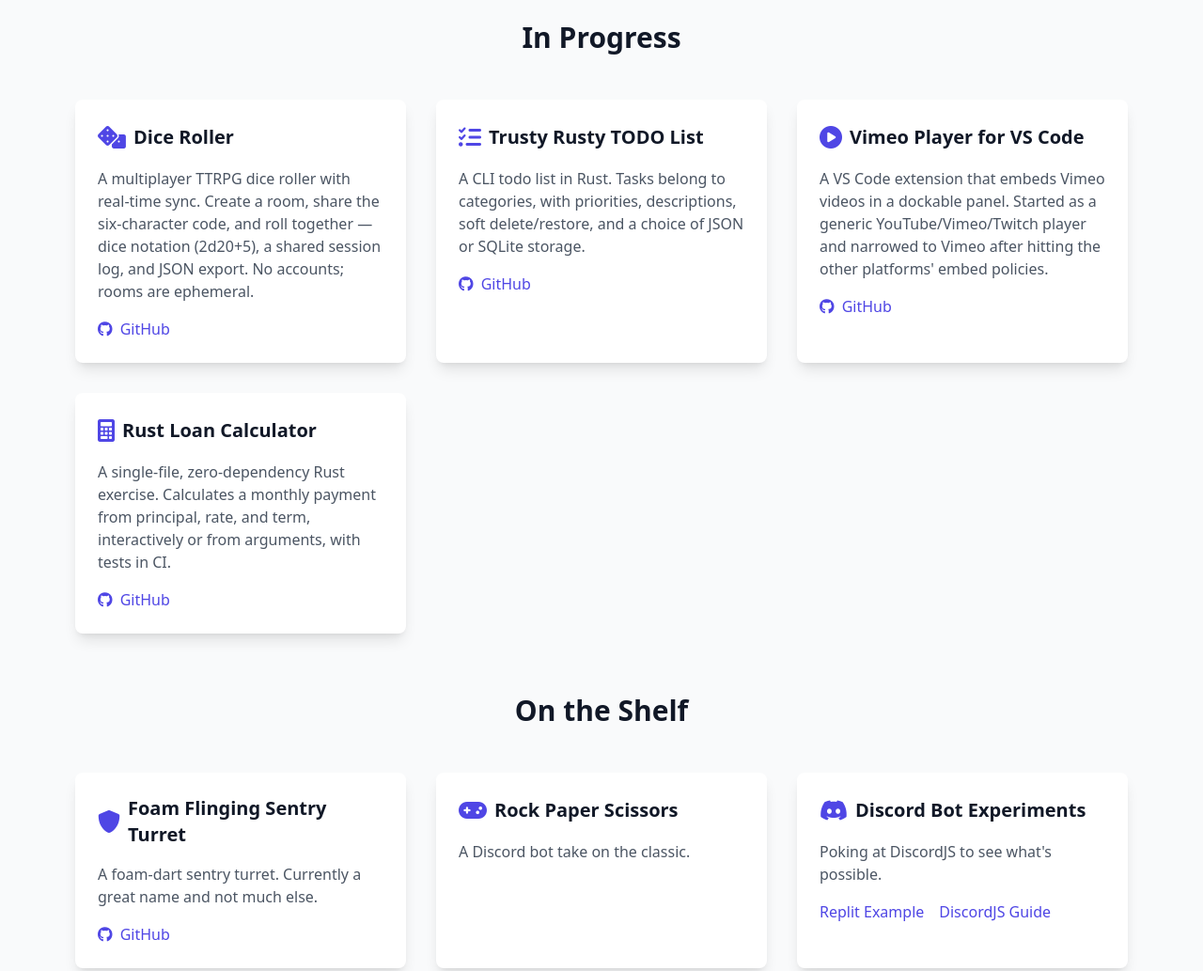
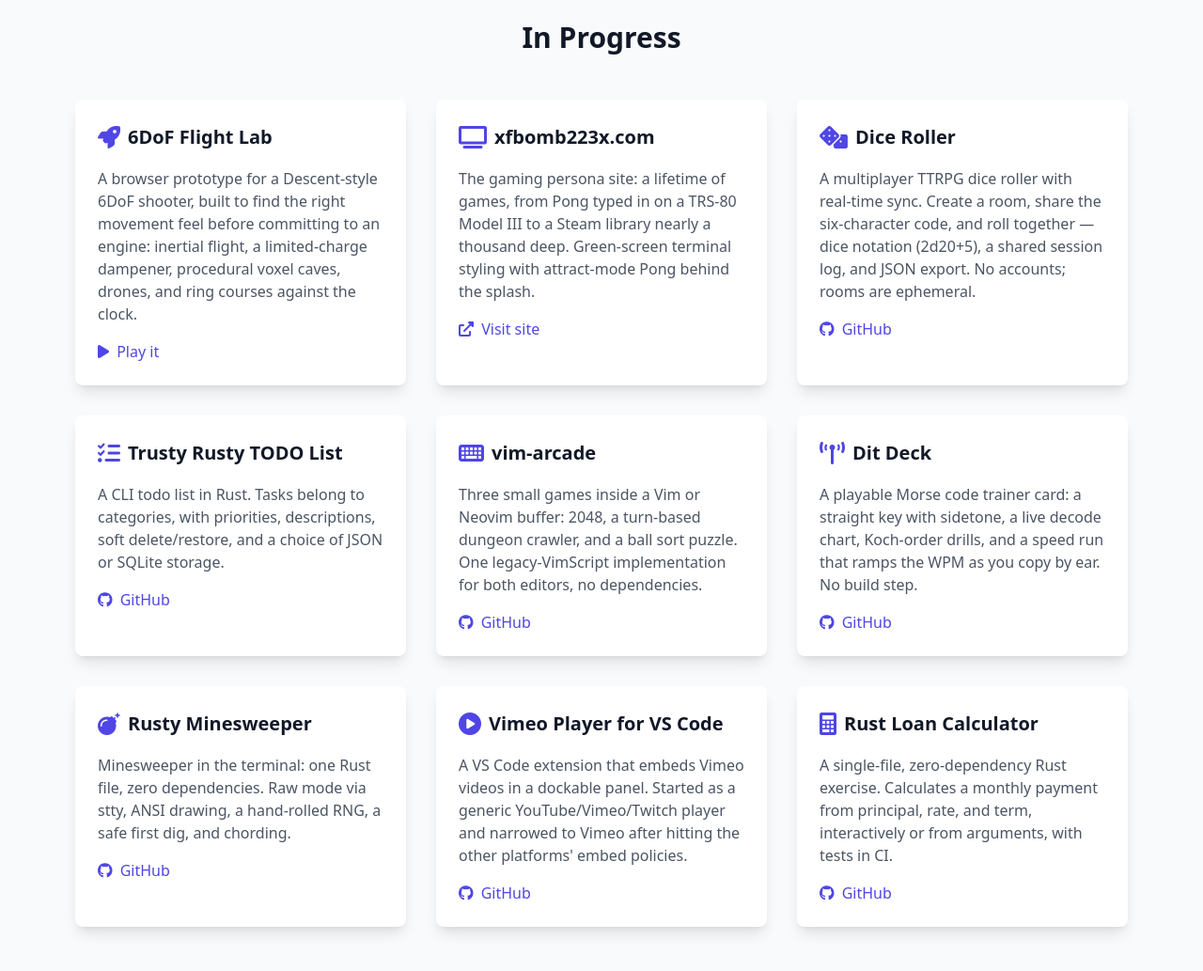
Before and after one commit to Bombing-Around/bombing-around.github.io, a plain HTML site: page index.html in a window 1280 px wide. Shown: the part 920-1953 px from the top of the page at 94% size. Drawn offline with nearby package versions, Linux system fonts and the light colour scheme.

Commit message:
docs: add 6dof flight lab, xfbomb223x.com, vim-arcade, dit deck and rusty minesweeper
Five projects shipped since the last refresh and were missing from the
project list. 6DoF Flight Lab and xfbomb223x.com link their live sites
only, since both repos are private; the other three link their repos.
The list stays in sync across the org profile and bombing-around.github.io.

Co-Authored-By: Claude Opus 5.5 <noreply@anthropic.com>
Claude-Session: https://claude.ai/code/session_01SRCyYevuhMe4W5pcueWgHk

```diff
--- a/index.html
+++ b/index.html
@@ -71,6 +71,44 @@
     <div id="projects" class="max-w-6xl mx-auto px-4 py-16">
         <h2 class="text-3xl font-extrabold text-gray-900 text-center mb-12">In Progress</h2>
         <div class="grid grid-cols-1 md:grid-cols-2 lg:grid-cols-3 gap-8">
+            <!-- 6DoF Flight Lab Card -->
+            <div class="bg-white rounded-lg shadow-lg overflow-hidden hover:shadow-xl transition-shadow duration-300">
+                <div class="p-6">
+                    <div class="flex items-center mb-4">
+                        <i class="fas fa-rocket text-indigo-600 text-2xl mr-2"></i>
+                        <h3 class="text-xl font-bold text-gray-900">6DoF Flight Lab</h3>
+                    </div>
+                    <p class="text-gray-600 mb-4">A browser prototype for a Descent-style 6DoF shooter, built to find the right movement
+                        feel before committing to an engine: inertial flight, a limited-charge dampener, procedural
+                        voxel caves, drones, and ring courses against the clock.</p>
+                    <div class="flex space-x-4">
+                        <a href="https://6dof.xfbomb223x.com" target="_blank" rel="noopener"
+                            class="text-indigo-600 hover:text-indigo-800">
+                            <i class="fas fa-play mr-1"></i> Play it
+                        </a>
+                    </div>
+                </div>
+            </div>
+
+            <!-- xfbomb223x.com Card -->
+            <div class="bg-white rounded-lg shadow-lg overflow-hidden hover:shadow-xl transition-shadow duration-300">
+                <div class="p-6">
+                    <div class="flex items-center mb-4">
+                        <i class="fas fa-tv text-indigo-600 text-2xl mr-2"></i>
+                        <h3 class="text-xl font-bold text-gray-900">xfbomb223x.com</h3>
+                    </div>
+                    <p class="text-gray-600 mb-4">The gaming persona site: a lifetime of games, from Pong typed in on a TRS-80 Model III to
+                        a Steam library nearly a thousand deep. Green-screen terminal styling with attract-mode Pong
+                        behind the splash.</p>
+                    <div class="flex space-x-4">
+                        <a href="https://xfbomb223x.com" target="_blank" rel="noopener"
+                            class="text-indigo-600 hover:text-indigo-800">
+                            <i class="fas fa-external-link-alt mr-1"></i> Visit site
+                        </a>
+                    </div>
+                </div>
+            </div>
+
             <!-- Dice Roller Card -->
             <div class="bg-white rounded-lg shadow-lg overflow-hidden hover:shadow-xl transition-shadow duration-300">
                 <div class="p-6">
@@ -101,6 +139,60 @@
                         priorities, descriptions, soft delete/restore, and a choice of JSON or SQLite storage.</p>
                     <div class="flex space-x-4">
                         <a href="https://github.com/Bombing-Around/trusty_rusty_todo_list"
+                            class="text-indigo-600 hover:text-indigo-800">
+                            <i class="fab fa-github mr-1"></i> GitHub
+                        </a>
+                    </div>
+                </div>
+            </div>
+
+            <!-- vim-arcade Card -->
+            <div class="bg-white rounded-lg shadow-lg overflow-hidden hover:shadow-xl transition-shadow duration-300">
+                <div class="p-6">
+                    <div class="flex items-center mb-4">
+                        <i class="fas fa-keyboard text-indigo-600 text-2xl mr-2"></i>
+                        <h3 class="text-xl font-bold text-gray-900">vim-arcade</h3>
+                    </div>
+                    <p class="text-gray-600 mb-4">Three small games inside a Vim or Neovim buffer: 2048, a turn-based dungeon crawler, and a
+                        ball sort puzzle. One legacy-VimScript implementation for both editors, no dependencies.</p>
+                    <div class="flex space-x-4">
+                        <a href="https://github.com/Bombing-Around/vim-arcade"
+                            class="text-indigo-600 hover:text-indigo-800">
+                            <i class="fab fa-github mr-1"></i> GitHub
+                        </a>
+                    </div>
+                </div>
+            </div>
+
+            <!-- Dit Deck Card -->
+            <div class="bg-white rounded-lg shadow-lg overflow-hidden hover:shadow-xl transition-shadow duration-300">
+                <div class="p-6">
+                    <div class="flex items-center mb-4">
+                        <i class="fas fa-tower-broadcast text-indigo-600 text-2xl mr-2"></i>
+                        <h3 class="text-xl font-bold text-gray-900">Dit Deck</h3>
+                    </div>
+                    <p class="text-gray-600 mb-4">A playable Morse code trainer card: a straight key with sidetone, a live decode chart,
+                        Koch-order drills, and a speed run that ramps the WPM as you copy by ear. No build step.</p>
+                    <div class="flex space-x-4">
+                        <a href="https://github.com/Bombing-Around/dit-deck"
+                            class="text-indigo-600 hover:text-indigo-800">
+                            <i class="fab fa-github mr-1"></i> GitHub
+                        </a>
+                    </div>
+                </div>
+            </div>
+
+            <!-- Rusty Minesweeper Card -->
+            <div class="bg-white rounded-lg shadow-lg overflow-hidden hover:shadow-xl transition-shadow duration-300">
+                <div class="p-6">
+                    <div class="flex items-center mb-4">
+                        <i class="fas fa-bomb text-indigo-600 text-2xl mr-2"></i>
+                        <h3 class="text-xl font-bold text-gray-900">Rusty Minesweeper</h3>
+                    </div>
+                    <p class="text-gray-600 mb-4">Minesweeper in the terminal: one Rust file, zero dependencies. Raw mode via stty, ANSI
+                        drawing, a hand-rolled RNG, a safe first dig, and chording.</p>
+                    <div class="flex space-x-4">
+                        <a href="https://github.com/Bombing-Around/rustyminesweeper"
                             class="text-indigo-600 hover:text-indigo-800">
                             <i class="fab fa-github mr-1"></i> GitHub
                         </a>
```
Also changed, not shown: 1 other file.
